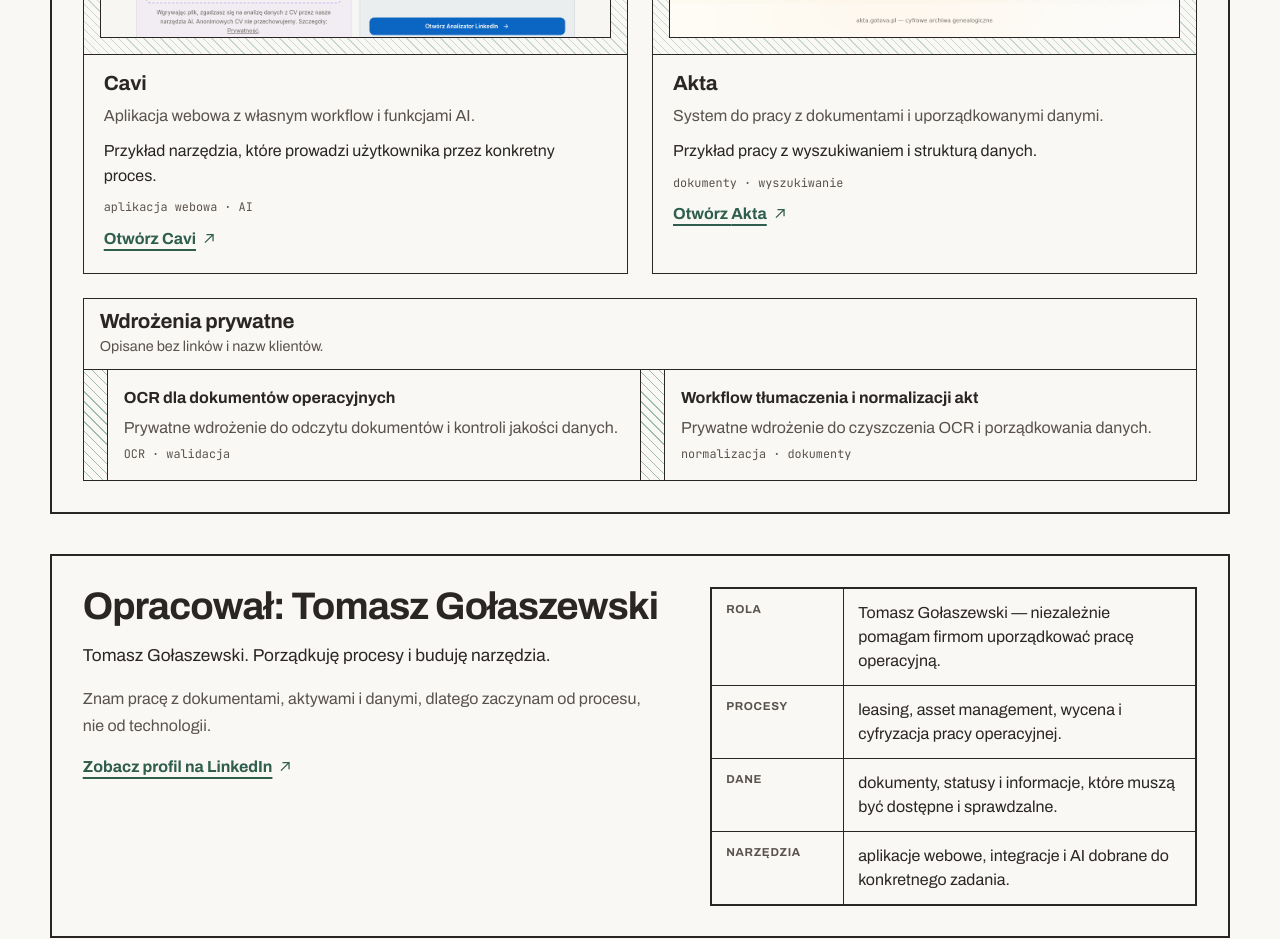
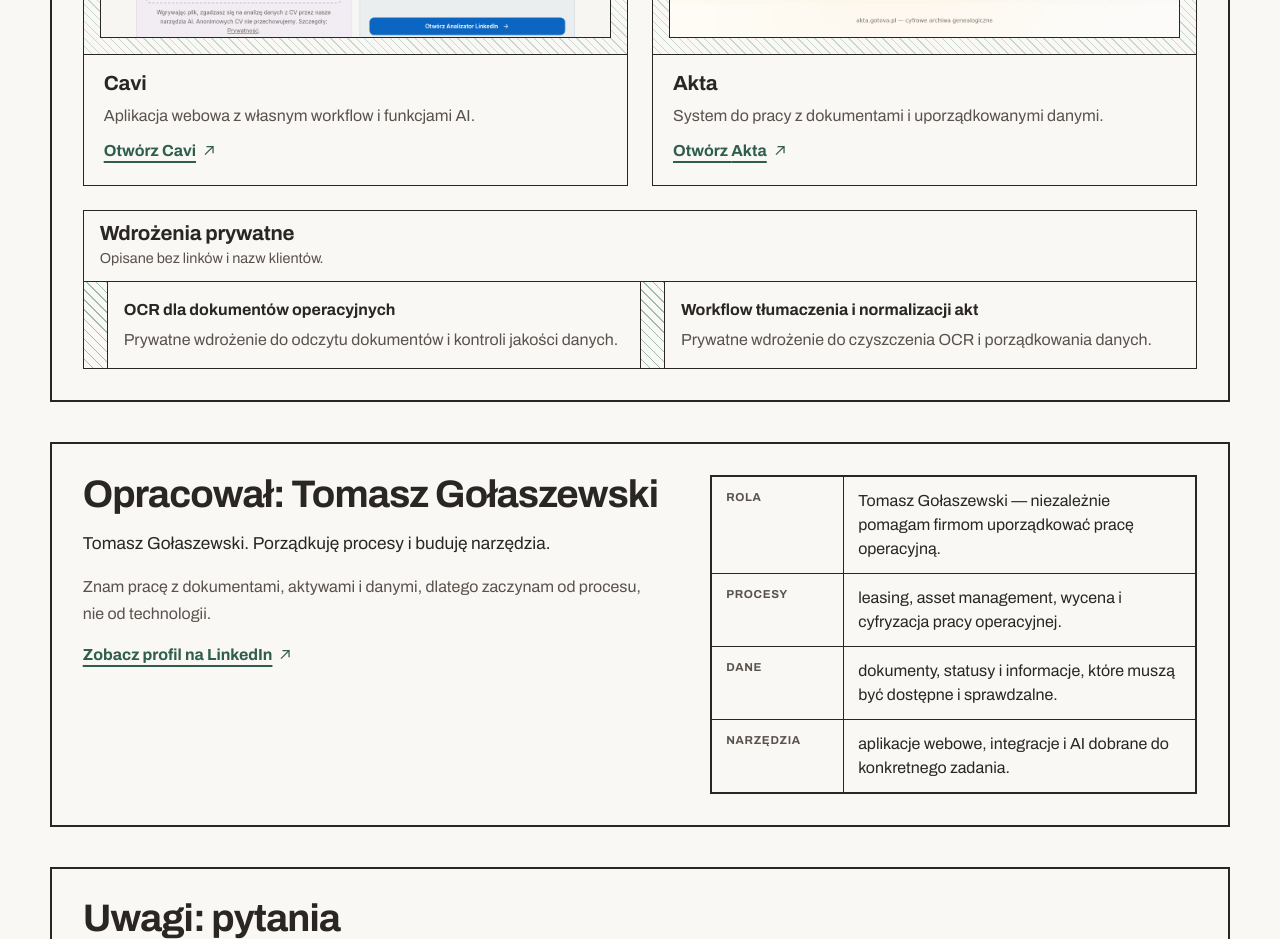
Before and after one commit to tomaasz/gotovalues-site, a Next.js app: page / in a window 1280 px wide. Shown: the part 2320-3259 px from the top of the page. Built offline with nearby package versions, Linux system fonts and the light colour scheme; no server answers.

Commit message:
refactor(01-01): compact proof and about content
- Keep product evidence to concise public and anonymous private examples\n- Enforce short operational offer and trust copy invariants

```diff
--- a/src/components/home/home-sheets.tsx
+++ b/src/components/home/home-sheets.tsx
@@ -156,8 +156,6 @@ export function ProofSheet() {
             <div className="gv-detail-copy">
               <h3>{product.name}</h3>
               <p>{product.summary}</p>
-              <p className="gv-detail-impact">{product.impact}</p>
-              <p className="gv-detail-stack">{product.stack.join(' · ')}</p>
               {product.url ? (
                 <a className="gv-link" href={product.url} target="_blank" rel="noopener noreferrer">
                   Otwórz {product.name}
@@ -178,7 +176,6 @@ export function ProofSheet() {
             <li key={item.name}>
               <strong>{item.name}</strong>
               <span>{item.summary}</span>
-              <span className="gv-detail-stack">{item.stack.join(' · ')}</span>
             </li>
           ))}
         </ul>
```
Also changed, not shown: 1 other file (tests, documents, lock files or other folders).
